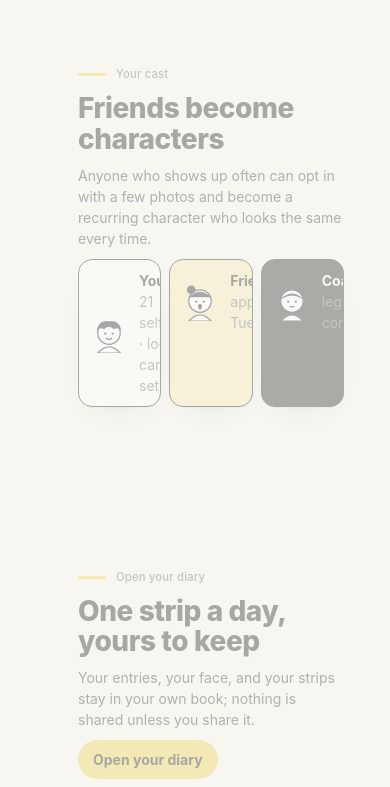
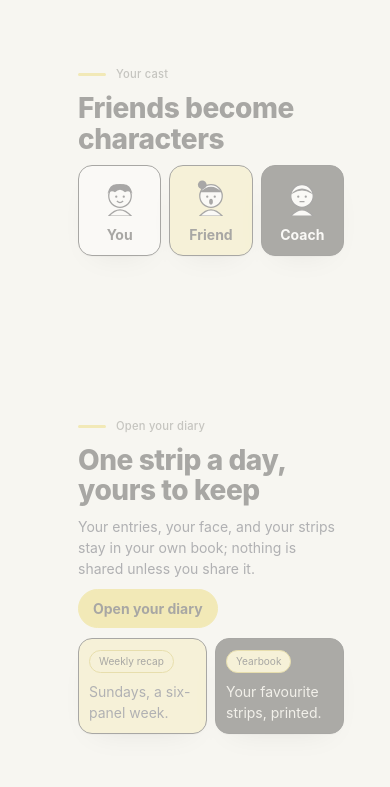
Before and after one commit to neeraj-pola/Comic-Canavas, a Next.js app in the folder artifact/: page / in a window 390 px wide. Shown: the part 4085-4872 px from the top of the page. Built offline with nearby package versions, Linux system fonts and the light colour scheme.

Commit message:
fix: mobile version 6

```diff
--- a/artifact/components/landing/content.tsx
+++ b/artifact/components/landing/content.tsx
@@ -182,43 +182,31 @@ function LearnContent() {
 }
 
 function CastContent() {
+  // Just names and icons — the intro paragraph and the per-card subtitle
+  // line were real, measured content, but on narrower widths the `c3`
+  // grid only had room to format about half of it before the text ran
+  // out of space. Less text here, not a cleverer grid.
   return (
     <div className="pg">
       <span className="kick">Your cast</span>
       <h2>Friends become characters</h2>
-      <p>
-        Anyone who shows up often can opt in with a few photos and become a recurring character who
-        looks the same every time.
-      </p>
       <div className="cards c3">
         <div className="card">
           <div className="person">
             <Person hair="curly" shirt="#fff" mood="smile" />
-            <div>
-              <b>You</b>
-              <br />
-              <span style={{ color: "var(--mute)" }}>21 selfies · look card set</span>
-            </div>
+            <b>You</b>
           </div>
         </div>
         <div className="card pink">
           <div className="person">
             <Person hair="bun" shirt="#fff" mood="oh" />
-            <div>
-              <b>Friend</b>
-              <br />
-              <span style={{ color: "var(--mute)" }}>appears Tuesdays</span>
-            </div>
+            <b>Friend</b>
           </div>
         </div>
         <div className="card blue">
           <div className="person">
             <Person hair="fringe" shirt="#fff" mood="flat" />
-            <div>
-              <b>Coach</b>
-              <br />
-              <span style={{ color: "var(--mute)" }}>legs, complaints</span>
-            </div>
+            <b>Coach</b>
           </div>
         </div>
       </div>
--- a/artifact/components/landing/landing.css
+++ b/artifact/components/landing/landing.css
@@ -126,10 +126,12 @@ body.scrolled .hintscroll {
   box-shadow:
     var(--shadow),
     inset 0 0 0 1px var(--rule);
-  /* Explicitly behind the cover sheet, always — same real fix as
-     WeeklyBook's own `.wb-board` (see its comment): a 3D-transformed
+  /* Explicitly behind the cover sheet, always — a 3D-transformed
      sibling's z-index can tie/lose against this board's default `auto`
-     in a way that's inconsistent across browser engines. */
+     in a way that's inconsistent across browser engines. (WeeklyBook's
+     own equivalent board was removed entirely rather than kept fixed
+     this way — see weekly-book.css — but this board still holds real
+     hero content, so it stays, with this defensive fix in place.) */
   z-index: -1;
 }
 @media (max-aspect-ratio: 1/1) {
@@ -553,10 +555,19 @@ body.scrolled .hintscroll {
   outline: 3px solid var(--mustard);
   outline-offset: -3px;
 }
+/* Only used inside the cast section's cards (`content.tsx`'s `CastContent`).
+   Stacked and centered, not a side-by-side row: a 3-column grid at narrow
+   widths gives each card ~80px, not enough room for a 40px icon next to a
+   word like "Friend" — a row silently clipped the text against the card's
+   own `overflow: hidden` (found by measuring real rendered widths, not by
+   eye). Stacking is also the more natural fit for a small square icon
+   above a short label. */
 .landing-scope .person {
   display: flex;
-  gap: 10px;
+  flex-direction: column;
+  gap: 8px;
   align-items: center;
+  text-align: center;
 }
 .landing-scope .person svg {
   width: 40px;
--- a/artifact/components/weekly/WeeklyBook.tsx
+++ b/artifact/components/weekly/WeeklyBook.tsx
@@ -43,7 +43,15 @@ const dayName = (iso: string) =>
  * animates in/out mid-scroll.
  */
 
-const RUNOFF = 0.7;
+// Small — just enough scroll room for the last day's flip to fully settle
+// before the pin ends. There's no end-of-book board to reveal anymore
+// (removed: it sat behind every sheet with no real content of its own once
+// you'd actually flipped through the week, and was the real source of a
+// z-index/stacking bug that briefly flashed it in front of the wrong day
+// mid-flip on a real phone — no board at all is a stronger fix than
+// stacking it more carefully). Once the last day settles, the page just
+// continues in normal scroll into the plain "scroll down" hint below.
+const RUNOFF = 0.15;
 
 function pageMath(numPages: number) {
   const dwell = 1 / (1 + 1.5 * numPages + RUNOFF);
@@ -115,7 +123,7 @@ export function WeeklyBook({
     const book = bookRef.current;
     if (!pin || !book) return;
 
-    const { dwell, per, endStart } = pageMath(sheets.length);
+    const { dwell, per } = pageMath(sheets.length);
     const previousOverflowX = document.body.style.overflowX;
     document.body.style.overflowX = "hidden";
 
@@ -150,10 +158,9 @@ export function WeeklyBook({
               ? String(i)
               : String(sheets.length + 50);
       });
-
-      const tail = clamp((p - endStart) / (1 - endStart), 0, 1);
-      const scale = 1 + 0.03 * ease(tail); // small: the book already fills its container
-      book!.style.transform = `scale(${scale})`;
+      // No end-of-book zoom flourish anymore — that was the removed
+      // board's own reveal effect; `book` itself is still used above only
+      // as the mount guard.
     }
 
     pin.style.height = `${(1 + 1.5 * sheets.length + RUNOFF) * 100}vh`;
@@ -246,13 +253,6 @@ export function WeeklyBook({
         <div className="wb-stage">
           <div className="wb-book" ref={bookRef}>
             <div className="wb-backboard" />
-            <div className="wb-board">
-              <div className="wb-board-content stack">
-                <div className="kick">That&apos;s the week</div>
-                <h2>All caught up</h2>
-                <p>Scroll back up to flip through again, or download every day below.</p>
-              </div>
-            </div>
             {sheets.map((sheet, i) => (
               <div
                 className="wb-sheet"
@@ -303,6 +303,10 @@ export function WeeklyBook({
           </div>
         </div>
       </div>
+      {/* Plain, static, normal document flow — not part of the 3D flip at
+          all, so there's nothing here that can ever mis-stack or flash.
+          Once the last day settles, this is just what's next on the page. */}
+      <p className="wb-hint">That&apos;s the week — scroll down for the recap.</p>
     </div>
   );
 }
```
Also changed, not shown: artifact/components/weekly/weekly-book.css (+6 -32 lines).
